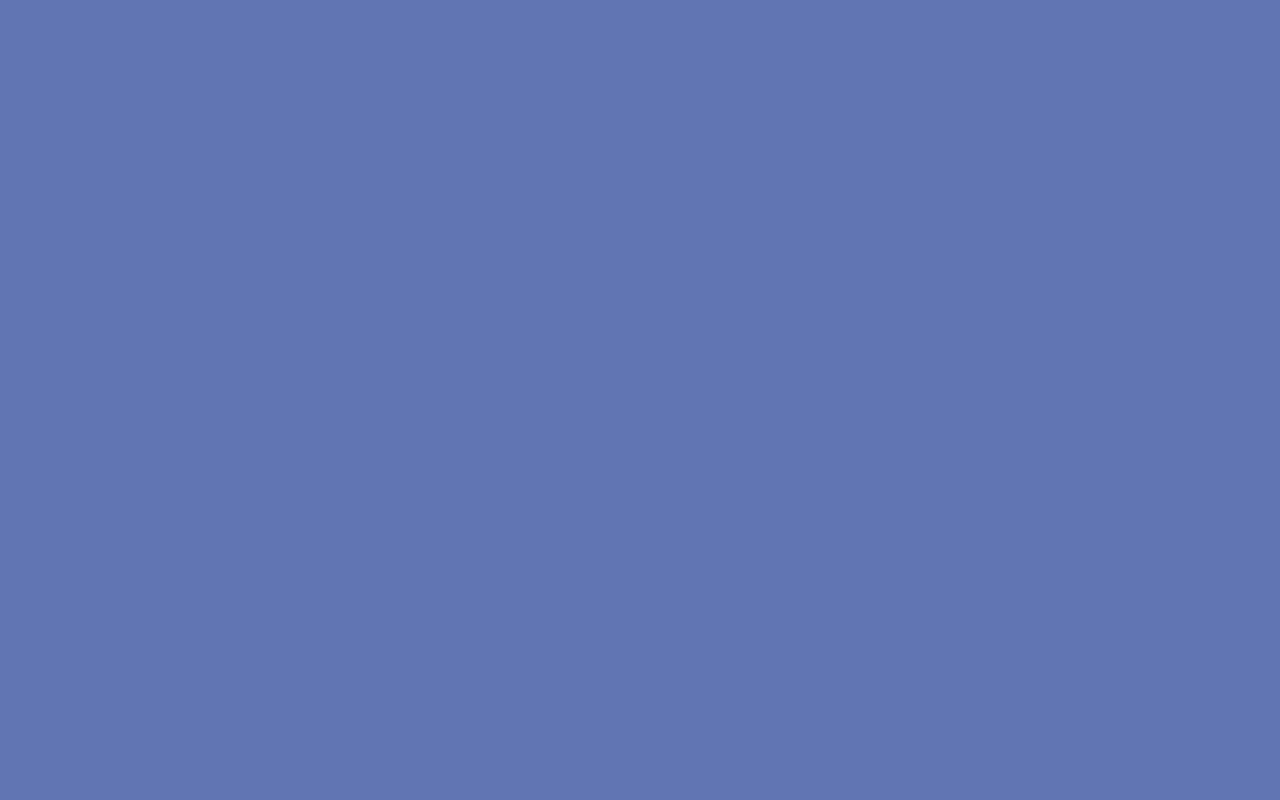
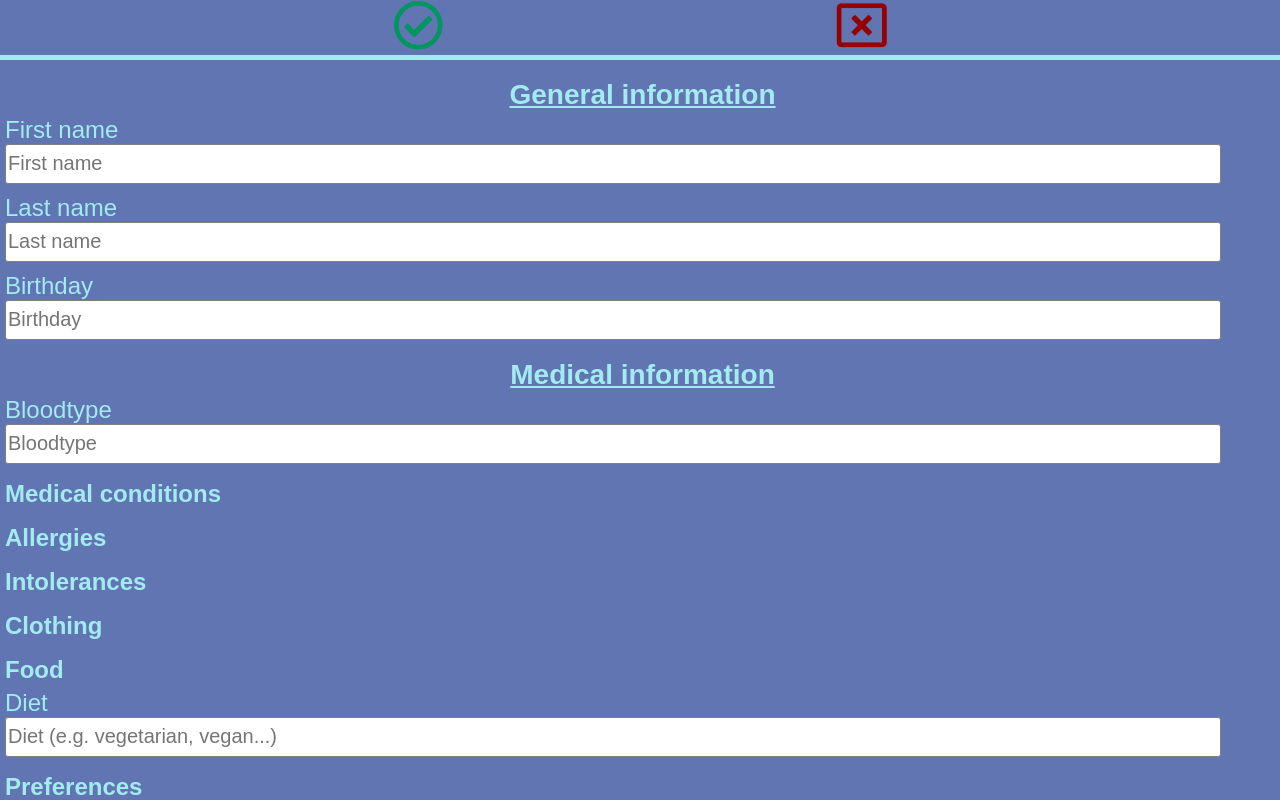
Before and after one commit to struebig/babysitter, a React (Create React App) app: page /childrenData in a window 1280 px wide. Built offline with nearby package versions, Linux system fonts and the light colour scheme.

Commit message:
Add page childfrenform

```diff
--- a/src/app/App.js
+++ b/src/app/App.js
@@ -3,6 +3,7 @@ import { BrowserRouter as Router, Switch, Route } from "react-router-dom";
 /*import styled from "styled-components";*/
 import GlobalStyles from "./GlobalStyles";
 import HouseholdForm from "../pages/Household";
+import AddChildrenForm from "../pages/AddChildren";
 import Menu from "../pages/LandingPage";
 import ShowGeneralData from "../pages/GeneralData";
 import ShowFoodData from "../pages/FoodData";
@@ -16,6 +17,7 @@ function App() {
             <Switch>
                 <Route path="/" exact component={Menu} />
                 <Route path="/familyData" exact component={HouseholdForm} />
+                <Route path="/childrenData" exact component={AddChildrenForm} />
                 <Route path="/generalData" exact component={ShowGeneralData} />
                 <Route path="/foodData" exact component={ShowFoodData} />
                 <Route
--- /dev/null
+++ b/src/pages/AddChildren.js
@@ -0,0 +1,178 @@
+import React from "react";
+import styled from "styled-components";
+import Headline from "../components/Headline";
+import Grid from "../components/Grid";
+import Input from "../components/Input";
+/*import {
+    getHouseholdFromStorage,
+    setHouseholdtoStorage
+} from "../utils/storage";*/
+import HeaderForm from "../components/HeaderForm";
+
+const StyledForm = styled.form``;
+
+function AddChildrenForm({ history }) {
+    /*const [household, setHousehold] = React.useState(
+        getHouseholdFromStorage() || {
+            familyName: "",
+            nameParentOne: "",
+            roleParentOne: "Mother",
+            phoneParentOne: "",
+            nameParentTwo: "",
+            roleParentTwo: "Father",
+            phoneParentTwo: "",
+            street: "",
+            houseNo: "",
+            zip: "",
+            city: ""
+        }
+    );*/
+    const GridBody = styled.div`
+        overflow: auto;
+    `;
+
+    /*function handleChange(event) {
+        setHousehold({ ...household, [event.target.name]: event.target.value });
+        console.log(event.target.name);
+        console.log(event.target.value);
+    }
+
+    function handleSubmit(event) {
+        event.preventDefault();
+        setHouseholdtoStorage(household);
+        history.replace("/");
+    }*/
+    function handleCancel() {
+        history.push("/");
+    }
+
+    return (
+        <Grid type="form">
+            <HeaderForm
+                submit="submit"
+                //   handleSubmit={handleSubmit}
+                button="button"
+                handleCancel={handleCancel}
+            />
+            <GridBody>
+                <Headline size="S">General information</Headline>
+                <StyledForm /* onSubmit={handleSubmit}*/>
+                    <Input
+                        label="First name"
+                        //    value={household.fistName}
+                        name="firstName"
+                        placeholder="First name"
+                        //   onChange={handleChange}
+                    />
+                    <Input
+                        label="Last name"
+                        //   value={household.lastName}
+                        name="lastName"
+                        placeholder="Last name"
+                        //   onChange={handleChange}
+                    />
+                    <Input
+                        label="Birthday"
+                        //    value={household.birthday}
+                        name="birthday"
+                        placeholder="Birthday"
+                        //   onChange={handleChange}
+                    />
+                    <Headline size="S">Medical information</Headline>
+                    <Input
+                        label="Bloodtype"
+                        //    value={household.bloodtype}
+                        name="bloodtype"
+                        placeholder="Bloodtype"
+                        //  onChange={handleChange}
+                    />
+                    <Headline size="XS">Medical conditions</Headline>
+                    <Headline size="XS">Allergies</Headline>
+                    <Headline size="XS">Intolerances</Headline>
+                    <Headline size="XS">Clothing</Headline>
+                    <Headline size="XS">Food</Headline>
+                    <Input
+                        label="Diet"
+                        //    value={household.diet}
+                        name="ndiet"
+                        placeholder="Diet (e.g. vegetarian, vegan...)"
+                        //   onChange={handleChange}
+                    />
+                    <Headline size="XS">Preferences</Headline>
+                    <Headline size="XS">Dislikes</Headline>
+                    <Headline size="XS">Food</Headline>
+                    <Headline size="XS">In case of emergency</Headline>
+                    <Input
+                        label="Name"
+                        //    value={household.nameICEOne}
+                        name="nameContact"
+                        placeholder="Name"
+                        //   onChange={handleChange}
+                    />
+                    <Input
+                        label="Dscription"
+                        //    value={household.descriptionICEOne}
+                        placeholder="Description"
+                        name="description"
+                        //   onChange={handleChange}
+                    />
+                    <Input
+                        label="Phone"
+                        //    value={household.phoneICEOne}
+                        placeholder="Phone No.)"
+                        name="phoneContact"
+                        //   onChange={handleChange}
+                    />
+                    <Input
+                        label="Name"
+                        //    value={household.nameICETwo}
+                        name="nameContact"
+                        placeholder="Name"
+                        //   onChange={handleChange}
+                    />
+                    <Input
+                        label="Dscription"
+                        //    value={household.descriptionICETwo}
+                        placeholder="Description"
+                        name="description"
+                        //   onChange={handleChange}
+                    />
+                    <Input
+                        label="Phone"
+                        //    value={household.phoneICETwo}
+                        placeholder="Phone No.)"
+                        name="phoneContact"
+                        //   onChange={handleChange}
+                    />
+                    <Input
+                        label="Name"
+                        //    value={household.nameICEThree}
+                        name="nameContact"
+                        placeholder="Name"
+                        //   onChange={handleChange}
+                    />
+                    <Input
+                        label="Dscription"
+                        //   value={household.descriptionICEThree}
+                        placeholder="Description"
+                        name="description"
+                        //   onChange={handleChange}
+                    />
+                    <Input
+                        label="Phone"
+                        //   value={household.phoneICEThree}
+                        placeholder="Phone No.)"
+                        name="phoneContact"
+                        //   onChange={handleChange}
+                    />
+                    <Headline size="XS">Family</Headline>
+                    <Headline size="XS">Doctors</Headline>
+                    <Headline size="XS">Friends</Headline>
+                    <Headline size="XS">Other</Headline>
+                </StyledForm>
+            </GridBody>
+        </Grid>
+    );
+}
+
+export default AddChildrenForm;
--- a/src/pages/LandingPage.js
+++ b/src/pages/LandingPage.js
@@ -40,6 +40,9 @@ function Menu({ history }) {
     function showData() {
         history.push("generalData");
     }
+    function addChild() {
+        history.push("childrenData");
+    }
 
     return (
         <Grid type="main">
@@ -56,7 +59,7 @@ function Menu({ history }) {
                 <MenuButton>
                     <i class="fas fa-child" />
                 </MenuButton>
-                <MenuButton>
+                <MenuButton onClick={addChild}>
                     <i class="fas fa-plus" />
                 </MenuButton>
             </Main>
```
Also changed, not shown: src/pages/Household.js (+0 -10 lines), src/pages/_mock_/completeData.json (added, +63 -0 lines).
